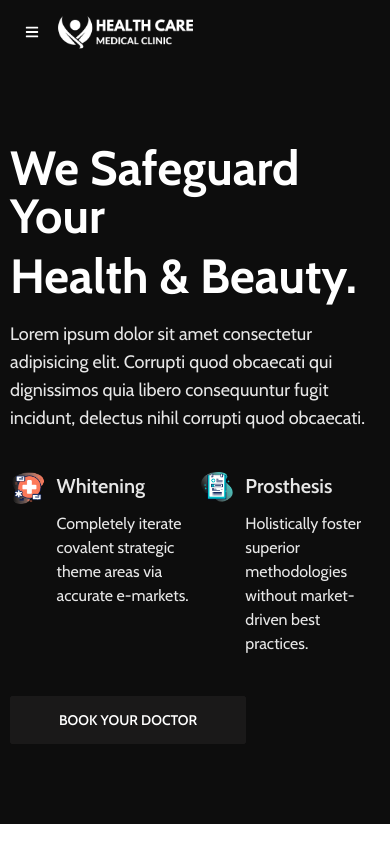
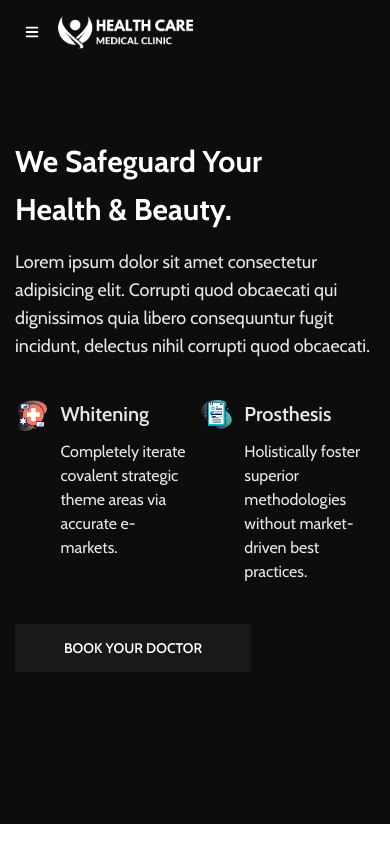
Before and after one commit to sifatullahsu/health-care, a React (Create React App) app: page / in a window 390 px wide. Shown: the top 844 px of the page. Built offline with nearby package versions, Linux system fonts and the light colour scheme; no server answers.

Commit message:
responsive modifications

```diff
--- a/src/pages/Dashboard/Dashboard.js
+++ b/src/pages/Dashboard/Dashboard.js
@@ -28,7 +28,7 @@ const Dashboard = () => {
         <p className="text-base text-accent">Here you can manage your appointment online!</p>
       </div>
 
-      <div className='grid grid-cols-1 md:grid-cols-2 lg:grid-cols-4 gap-5'>
+      <div className='grid grid-cols-2 md:grid-cols-4 gap-5'>
         <div className='bg-white p-5 rounded space-y-3'>
           <h3 className="text-lg text-secondary font-bold capitalize">Total Spend</h3>
           <p className="text-base text-accent">$ {dash?.totalSpend}</p>
--- a/src/pages/HomePage.js
+++ b/src/pages/HomePage.js
@@ -38,7 +38,7 @@ const HomePage = () => {
       <section id='hero' className='min-h-[90vh] text-white text-opacity-90'>
         <div className="container">
           <div className='max-w-xl py-20'>
-            <h1 className='text-5xl text-white capitalize mb-5'>We safeguard your
+            <h1 className='text-3xl md:text-5xl text-white capitalize mb-5'>We safeguard your
               <span className='block mt-3'>health & beauty.</span>
             </h1>
             <p className='text-lg'>Lorem ipsum dolor sit amet consectetur adipisicing elit. Corrupti quod obcaecati qui dignissimos quia libero consequuntur fugit incidunt, delectus nihil corrupti quod obcaecati.</p>
--- a/src/templates/grids/DoctorGrid.js
+++ b/src/templates/grids/DoctorGrid.js
@@ -6,10 +6,10 @@ const DoctorGrid = ({ doctor }) => {
       <div className="card-body">
         <img src={doctor.image} className='w-full' alt="Shoes" />
         <div>
-          <h3 className="text-lg font-semibold truncate">{doctor.name}</h3>
+          <h3 className="text-base md:text-lg font-semibold truncate">{doctor.name}</h3>
           <p className='text-sm text-accent font-semibold truncate'>{doctor.designation}</p>
         </div>
-        <p className='text-accent'>{doctor.about.slice(0, 73)}...</p>
+        <p className='text-accent hidden lg:block'>{doctor.about.slice(0, 73)}...</p>
       </div>
     </div>
   );
--- a/src/templates/loops/Doctors.js
+++ b/src/templates/loops/Doctors.js
@@ -5,7 +5,7 @@ const Doctors = ({ doctors }) => {
 
 
   return (
-    <div className='grid grid-cols-5 gap-3'>
+    <div className='grid grid-cols-2 md:grid-cols-5 gap-3'>
       {
         doctors?.map(doctor => <DoctorGrid
           key={doctor._id}
--- a/src/templates/loops/Services.js
+++ b/src/templates/loops/Services.js
@@ -6,7 +6,7 @@ const Services = ({ services, selectedDate }) => {
   const { user } = useAuth();
 
   return (
-    <div className='grid grid-cols-3 gap-4'>
+    <div className='grid grid-cols-1 md:grid-cols-2 lg:grid-cols-3 gap-4'>
       {
         services?.map(service => <Service
           key={service._id}
--- a/tailwind.config.js
+++ b/tailwind.config.js
@@ -8,7 +8,7 @@ module.exports = {
     container: {
       center: true,
       padding: {
-        DEFAULT: '10px',
+        DEFAULT: '15px',
       }
     },
     screens: {
```
